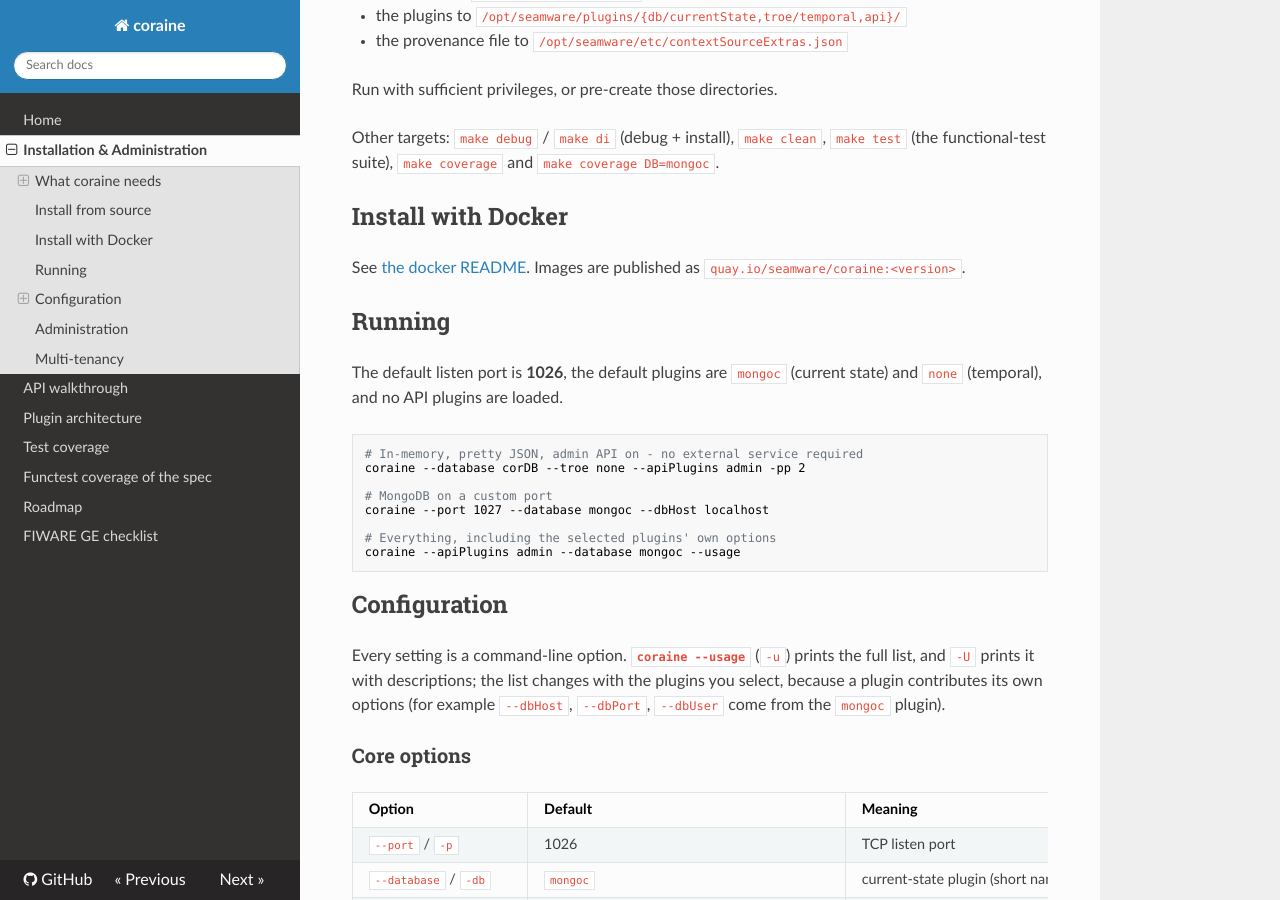
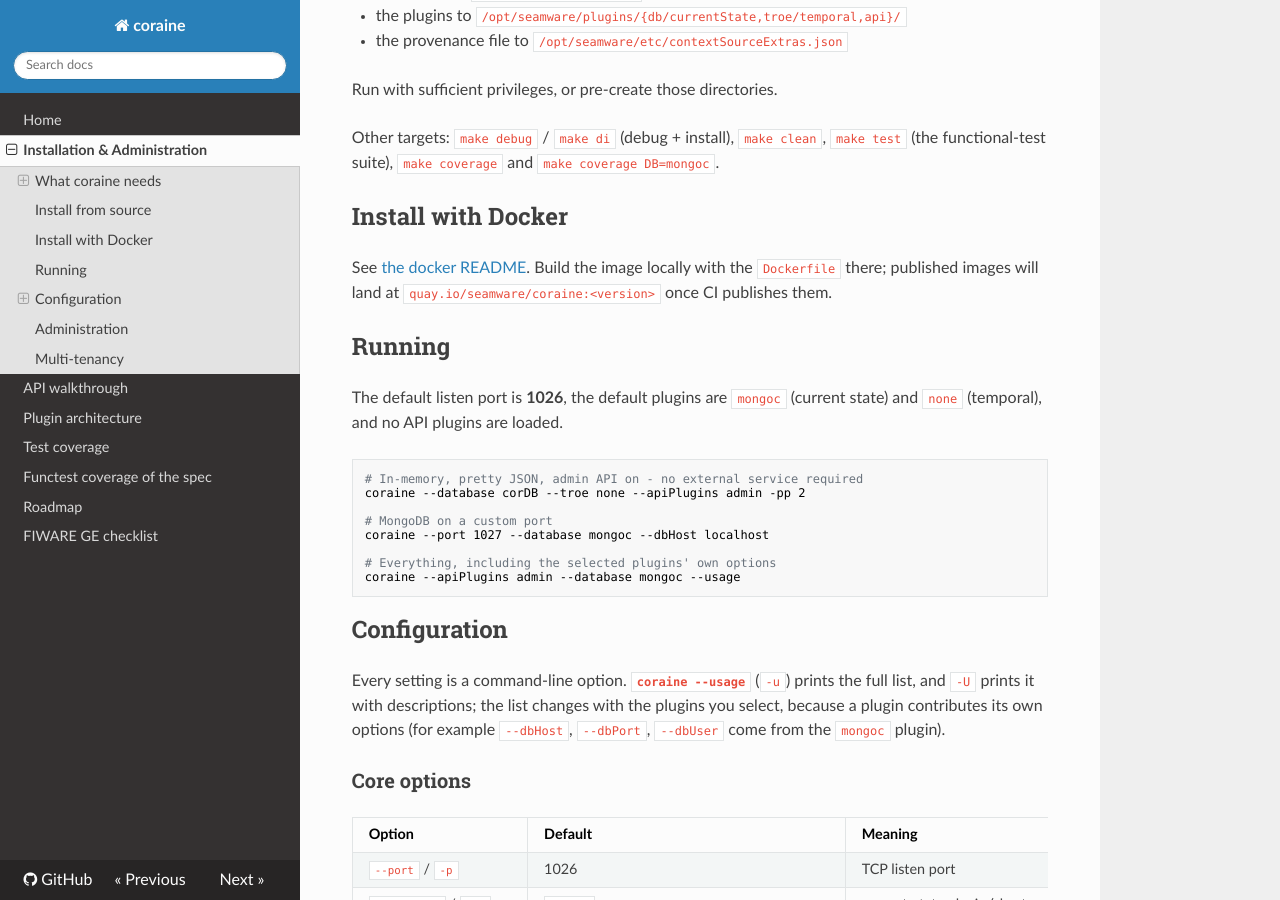
Before and after one commit to SEAMWARE/coraine, an MkDocs documentation site: the page built from doc/installation.md, in a window 1280 px wide and 900 px high, scrolled down 1097 px. Built offline with MkDocs 1.6.1, drawn with Linux system fonts in a browser that asks for light colours; nearby versions of some CDN libraries; comment, search, counter and statistics services are not loaded.

Commit message:
docs: what a stranger sees on line three
Pre-publication pass over the things that are only wrong once the repository is
public.

- The OpenSSF Best Practices badge carried a literal PROJECT_ID; the URL answers
  404, so the front page would have opened with a broken image. Removed until the
  project is registered, and the GE checklist now says that is why it is absent.
- The docs stated that images "are published" to quay.io/seamware/coraine. They are
  not - publishing runs from CI, which cannot run while the repositories are private.
  Both docker/README.md and the installation guide now say build locally, and what
  the published name will be.
- The default branch becomes `main`: every one of the fourteen public repositories in
  the SEAMWARE organisation uses it, and the seven cor repos were the outliers - and
  also the only private ones. FIWARE accepts master or main, so this is consistency,
  not compliance. Own-repo links, CONTRIBUTING, the corLibs bootstrap clone refs and
  the CI workflow trigger follow. The FIWARE catalogue link still points at their
  master, because that is the branch they use.

Co-Authored-By: Claude Opus 5 (1M context) <noreply@anthropic.com>

```diff
--- a/doc/installation.md
+++ b/doc/installation.md
@@ -49,8 +49,9 @@ Other targets: `make debug` / `make di` (debug + install), `make clean`, `make t
 
 ## Install with Docker
 
-See [the docker README](https://github.com/SEAMWARE/coraine/blob/master/docker/README.md).
-Images are published as `quay.io/seamware/coraine:<version>`.
+See [the docker README](https://github.com/SEAMWARE/coraine/blob/main/docker/README.md).
+Build the image locally with the `Dockerfile` there; published images will land at
+`quay.io/seamware/coraine:<version>` once CI publishes them.
 
 ## Running
 
```
Also changed, not shown: CONTRIBUTING.md (+1 -1 lines), README.md (+0 -1 lines), doc/fiware-ge-checklist.md (+2 -2 lines), doc/index.md (+1 -1 lines), docker/README.md (+3 -2 lines).
